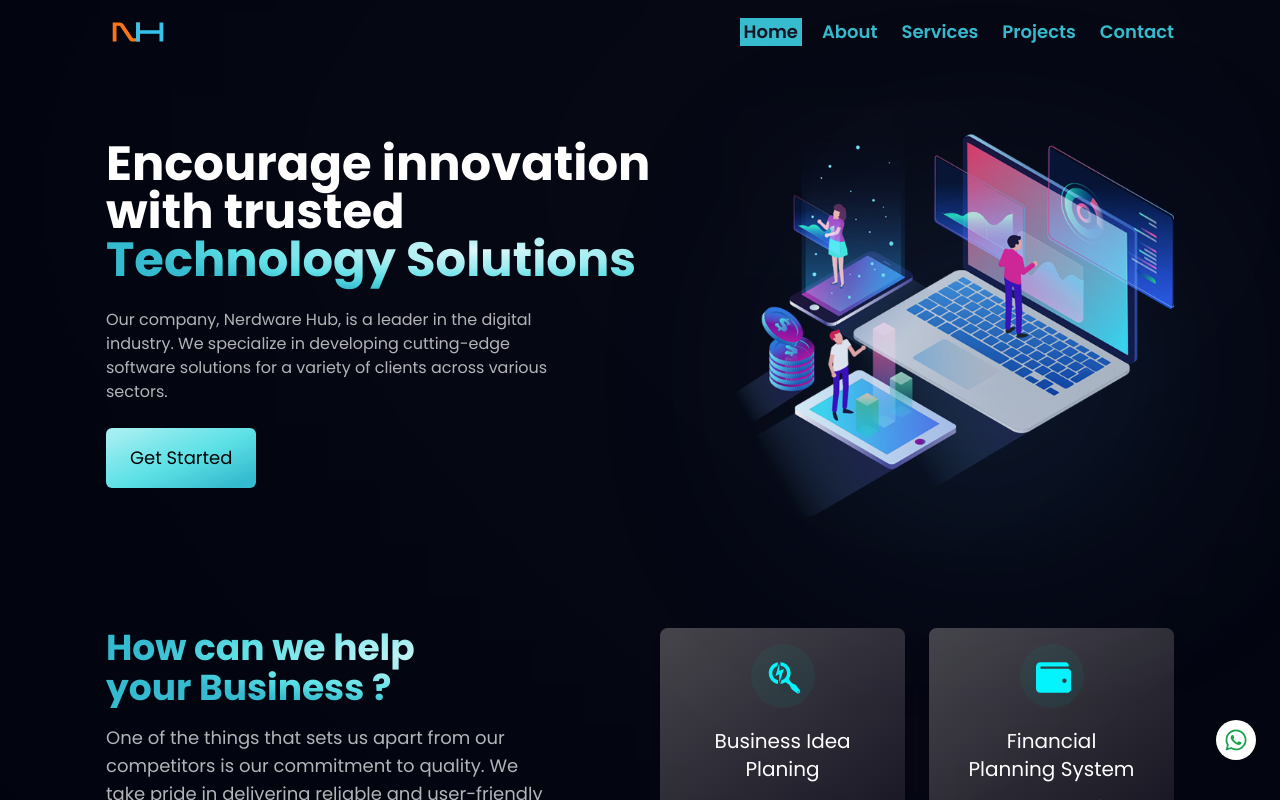
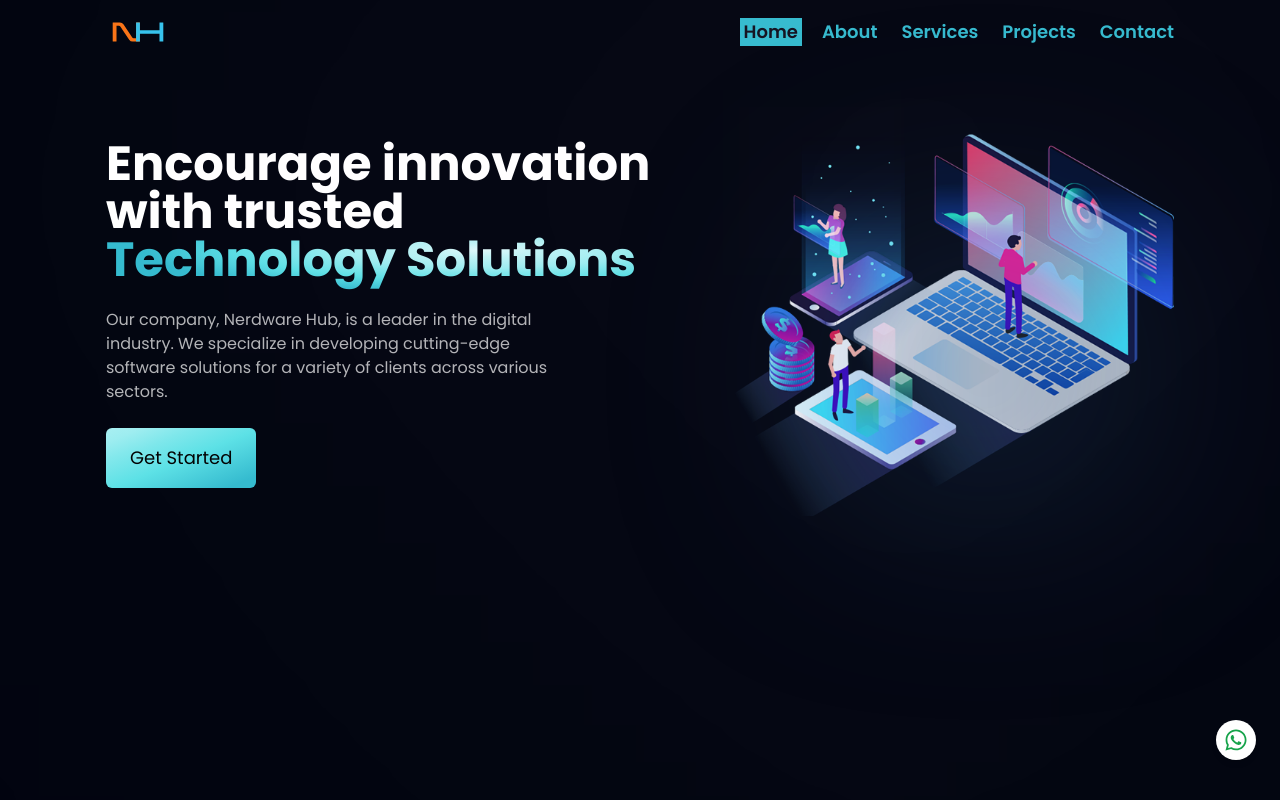
Before and after one commit to Jamalahmad123/nerdware-hub-portfolio, a React (Vite) app: page / in a window 1280 px wide. Shown: the top 800 px of the page. Built offline with nearby package versions, Linux system fonts and the light colour scheme.

Commit message:
home page bug fixed

```diff
--- a/src/Components/Hero.jsx
+++ b/src/Components/Hero.jsx
@@ -12,19 +12,17 @@ import MyImage from "./shared/MyImage";
 
 const Hero = () => {
   return (
-    <header className="py-12">
-      <Wrapper>
-        <motion.div
-          className="flex flex-col-reverse items-center gap-8 md:flex-row md:gap-0"
+    <motion.header
       initial={{ opacity: 0 }}
       animate={{ opacity: 1 }}
       exit={{ opacity: 0 }}
       transition={{ duration: 0.95, ease: "easeOut" }}
+      className="py-12 min-h-screen"
     >
+      <Wrapper className="flex flex-col-reverse items-center gap-8 md:flex-row md:gap-0">
         <div className="space-y-6">
           <h1 className="text-white">
-              Encourage innovation with trusted{" "}
-              <br className="hidden md:block" />
+            Encourage innovation with trusted <br className="hidden md:block" />
             <span className="text-gradient">Technology Solutions</span>
           </h1>
           <p className={`${commonStyles.sectionpara}`}>
@@ -45,9 +43,8 @@ const Hero = () => {
           <div className="absolute bottom-40 w-[80%] h-[80%] z-1 rounded-full white__gradient" />
           <div className="absolute right-20 bottom-20 w-[50%] h-[50%] z-0 blue__gradient" />
         </div>
-        </motion.div>
       </Wrapper>
-    </header>
+    </motion.header>
   );
 };
 
```
Lines whose indentation alone changed are shown as unchanged.
